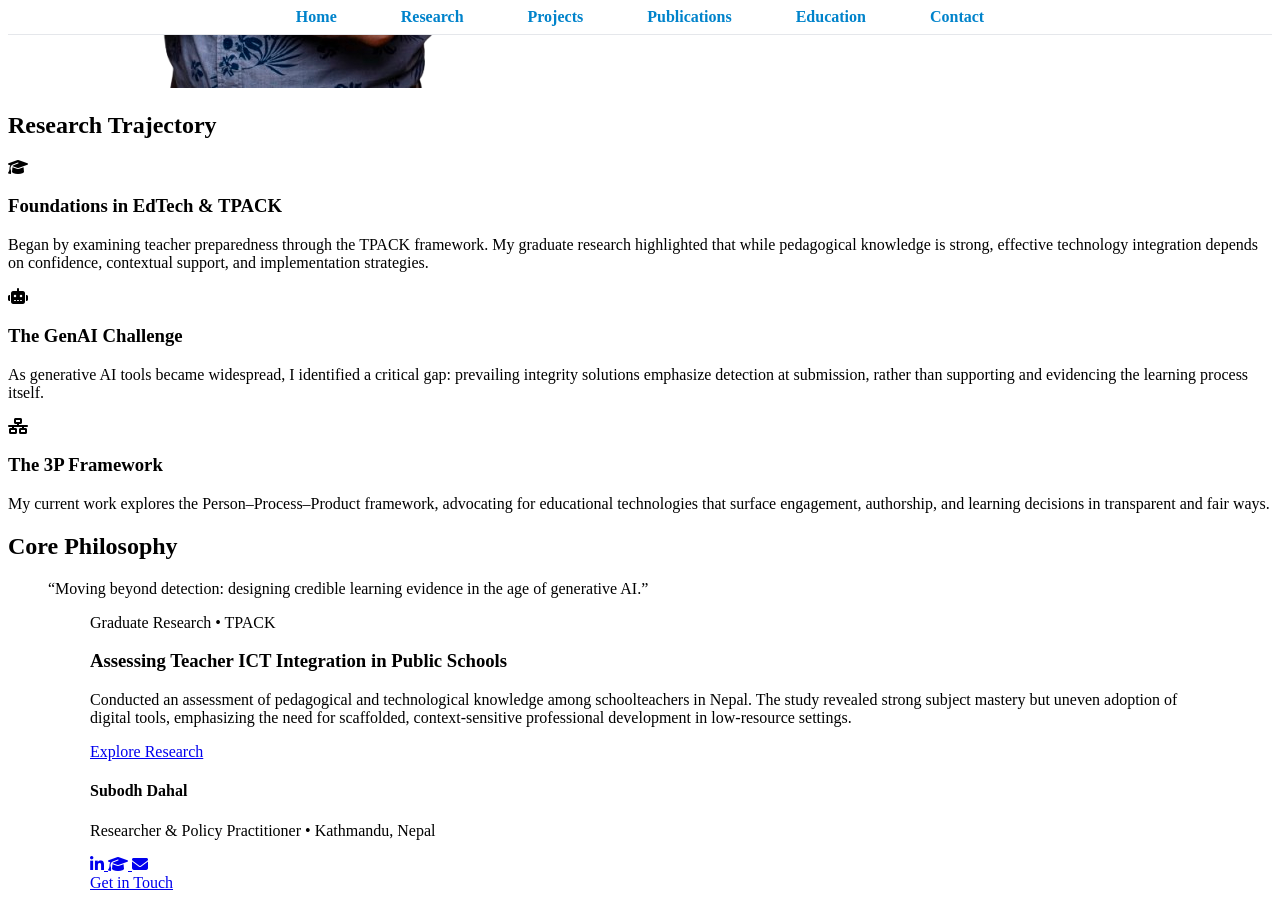
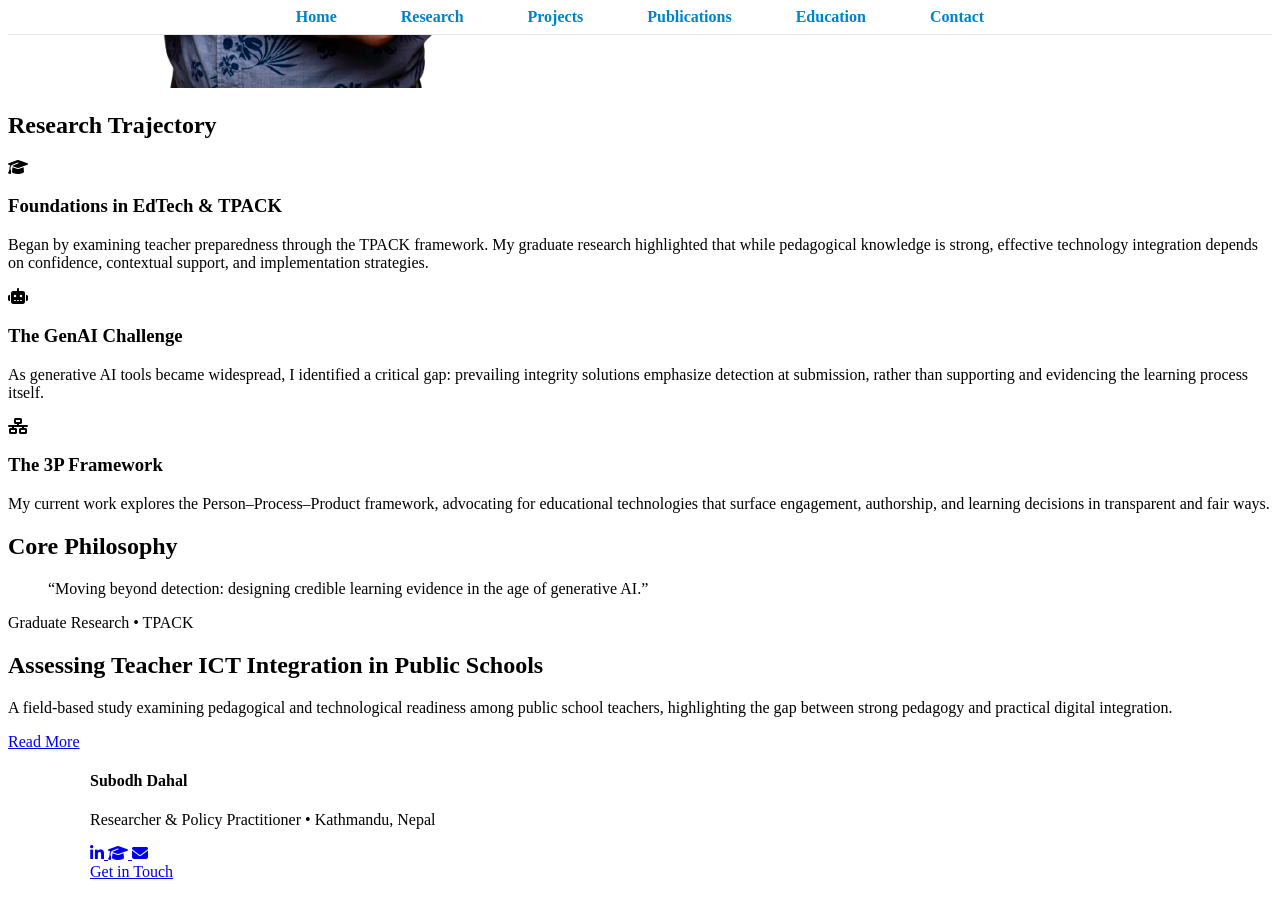
Before and after one commit to dahalsubodh/dahalsubodh.github.io, a Jekyll site: the page built from index.md, in a window 1280 px wide and 900 px high, scrolled down 719 px. Built offline with Jekyll 4.4.1, drawn with Linux system fonts in a browser that asks for light colours.

Commit message:
Update index.md

```diff
--- a/index.md
+++ b/index.md
@@ -57,19 +57,13 @@ title: Home
 </section>
 
 <!-- ================= Research Highlight ================= -->
-<section class="highlight container">
+<section class="research-highlight">
   <span class="tag">Graduate Research • TPACK</span>
-
-  <h3>Assessing Teacher ICT Integration in Public Schools</h3>
-
+  <h2>Assessing Teacher ICT Integration in Public Schools</h2>
   <p>
-    Conducted an assessment of pedagogical and technological knowledge among
-    schoolteachers in Nepal. The study revealed strong subject mastery but
-    uneven adoption of digital tools, emphasizing the need for scaffolded,
-    context-sensitive professional development in low-resource settings.
+    A field-based study examining pedagogical and technological readiness
+    among public school teachers, highlighting the gap between strong pedagogy
+    and practical digital integration.
   </p>
-
-  <a href="/research.html" class="cta-button">
-    Explore Research
-  </a>
+  <a href="/research.html" class="cta-button">Read More</a>
 </section>
```
